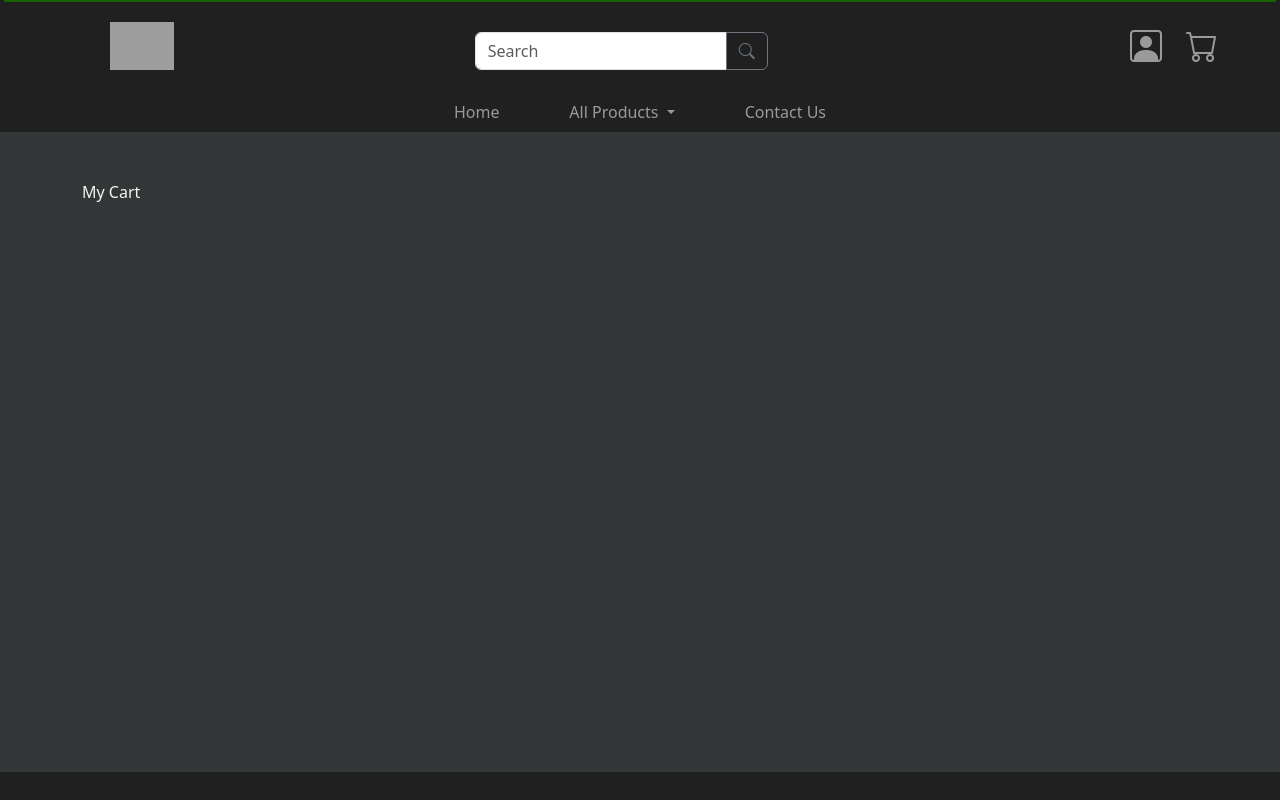
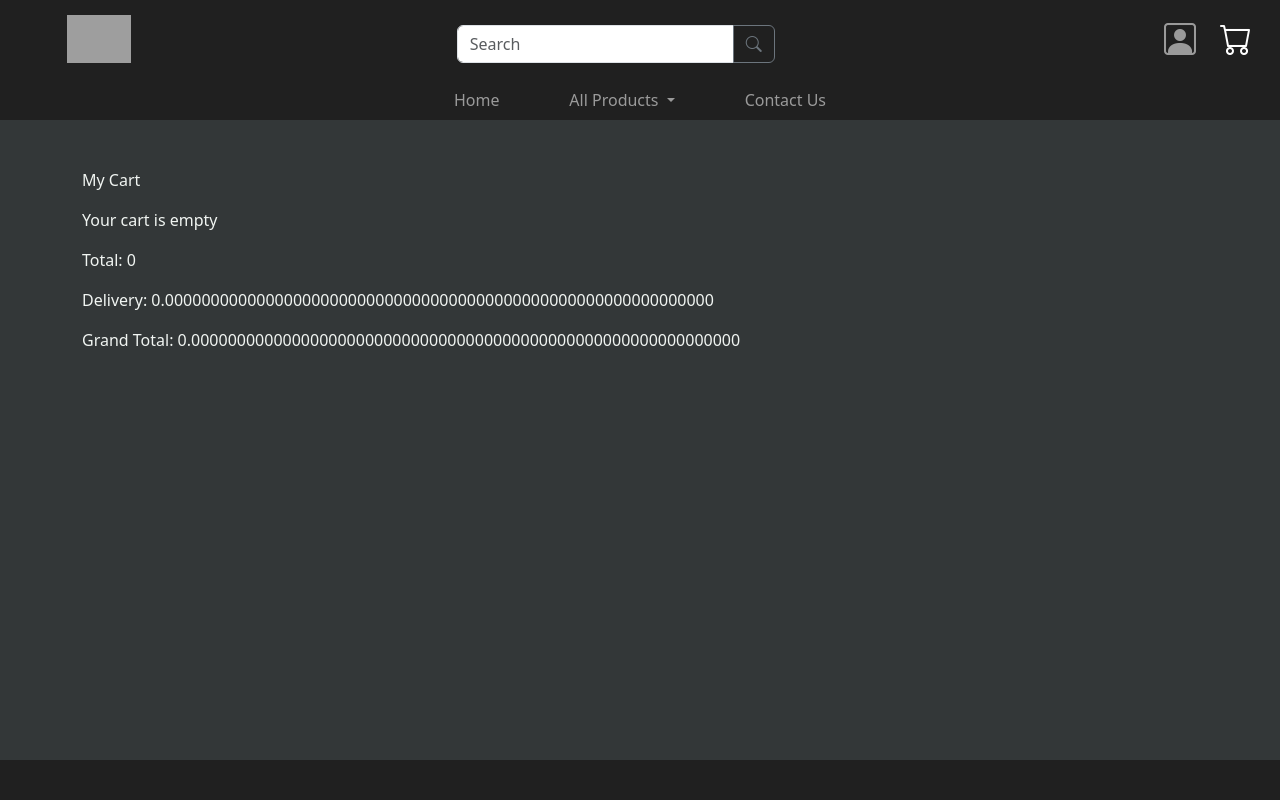
Before and after one commit to luciotorelli/escoot, a Django app: page /cart/ in a window 1280 px wide. Shown: the top 800 px of the page. Run offline with Django 5.2, Linux system fonts and the light colour scheme; some libraries are stand-ins or nearby versions; grey boxes are pictures that could not be loaded.

Commit message:
Update cart contexts and add product count to cart nav icon

```diff
--- a/cart/contexts.py
+++ b/cart/contexts.py
@@ -1,18 +1,32 @@
-# cart/context.py
-
+from decimal import Decimal
 from django.conf import settings
+from django.shortcuts import get_object_or_404
+from products.models import Product
 
 def cart_contents(request):
     cart_items = []
     total = 0
     product_count = 0
+    cart = request.session.get('cart', {})
 
-    # Delivery cost
-    delivery_threshold = settings.FREE_DELIVERY_THRESHOLD
-    standard_delivery_percentage = settings.STANDARD_DELIVERY_PERCENTAGE
-    free_delivery_delta = 0
-    delivery = 0
-    grand_total = 0
+    for item_id, quantity in cart.items():
+        product = get_object_or_404(Product, pk=item_id)
+        total += quantity * product.price
+        product_count += quantity
+        cart_items.append({
+            'item_id': item_id,
+            'quantity': quantity,
+            'product': product,
+        })
+
+    if total < settings.FREE_DELIVERY_THRESHOLD:
+        delivery = total * Decimal(settings.STANDARD_DELIVERY_PERCENTAGE / 100)
+        free_delivery_delta = settings.FREE_DELIVERY_THRESHOLD - total
+    else:
+        delivery = 0
+        free_delivery_delta = 0
+
+    grand_total = delivery + total
 
     context = {
         'cart_items': cart_items,
@@ -20,7 +34,8 @@ def cart_contents(request):
         'product_count': product_count,
         'delivery': delivery,
         'free_delivery_delta': free_delivery_delta,
-        'free_delivery_threshold': delivery_threshold,
+        'free_delivery_threshold': settings.FREE_DELIVERY_THRESHOLD,
         'grand_total': grand_total,
     }
+
     return context
--- a/cart/templates/cart/cart.html
+++ b/cart/templates/cart/cart.html
@@ -14,6 +14,23 @@
   <div class="container">
    <p>My Cart</p>
 
+   {% for item in cart_items %}
+       <div class="cart-item">
+           <p>Product: {{ item.product.product_name }}</p>
+           <p>Quantity: {{ item.quantity }}</p>
+           <p>Price: {{ item.product.price }}</p>
+       </div>
+   {% empty %}
+       <p>Your cart is empty</p>
+   {% endfor %}
+
+   <p>Total: {{ total }}</p>
+   <p>Delivery: {{ delivery }}</p>
+   <p>Grand Total: {{ grand_total }}</p>
+
+  </div>
+</div>
+
 <script src="{% static 'js/product-filter.js' %}"></script>
 
 {% endblock %}
--- a/cart/urls.py
+++ b/cart/urls.py
@@ -1,9 +1,10 @@
 # cart/urls.py
 from django.urls import path
-from .views import cart
+from .views import cart, add_to_cart
 
 app_name = 'cart'
 
 urlpatterns = [
     path('', cart, name='cart'),
+    path('add/<item_id>/', add_to_cart, name='add_to_cart'),
 ]
--- a/cart/views.py
+++ b/cart/views.py
@@ -1,6 +1,19 @@
-from django.shortcuts import render
+from django.shortcuts import render, redirect
 
 def cart(request):
     """ A view to return the index page """
 
     return render(request, 'cart/cart.html')
+
+def add_to_cart(request, item_id):
+    quantity = int(request.POST.get('quantity'))
+    redirect_url = request.POST.get('redirect_url')
+    cart = request.session.get('cart', {})
+
+    if item_id in cart:
+        cart[item_id] += quantity
+    else:
+        cart[item_id] = quantity
+
+    request.session['cart'] = cart
+    return redirect(redirect_url)
--- a/static/css/style.css
+++ b/static/css/style.css
@@ -98,7 +98,7 @@ main {
     width: 100%;
     padding-bottom: 0;
     border-bottom: #202020 2px solid;
-    border-top: #1a6200 2px solid;
+    height: 80px;
 }
 
 .navbar-desktop {
@@ -156,6 +156,15 @@ main {
     display: flex;
     flex-direction: column;
     justify-content: space-between;
+}
+
+.cart-badge {
+    color: white;
+    background-color: #1A620C;
+}
+
+.cart-icon-full {
+    color: #1A620C;
 }
 
 /* ------------------------------------- Homepage Main */
--- a/templates/base.html
+++ b/templates/base.html
@@ -51,8 +51,8 @@
             </div>
         </div>
 
-        <div class="px-1">
-            <nav class="navbar navbar-mobile navbar-expand-lg navbar-dark fixed-bottom-mobile justify-space-around">
+        <div>
+            <nav class="navbar navbar-mobile navbar-expand-lg navbar-dark fixed-bottom-mobile justify-space-around px-1">
                 <!-- Burger Menu Button -->
                 <button class="navbar-toggler" type="button" data-bs-toggle="offcanvas" data-bs-target="#sidebar" aria-controls="sidebar">
                     <span class="navbar-toggler-icon"></span>
@@ -80,8 +80,16 @@
                     </span>
 
                     <!-- Shopping Cart Icon -->
-                    <span class="navbar-text">
-                        <i class="bi bi-cart fs-2 me-2"></i>
+                    <span class="navbar-text position-relative me-3">
+                        <a class="nav-cart-icon" href="{% url 'cart:cart' %}">
+                            <i class="bi bi-cart fs-2 me-2 {% if product_count %}cart-icon-full{% endif %}"></i>
+                            {% if product_count %}
+                                <span class="position-absolute top-0 start-100 translate-middle badge rounded-pill cart-badge">
+                                    {{ product_count }}
+                                    <span class="visually-hidden">unread messages</span>
+                                </span>
+                            {% endif %}
+                        </a>
                     </span>
                 </div>
             </nav>
```
Also changed, not shown: products/templates/all_products.html (+6 -2 lines).
